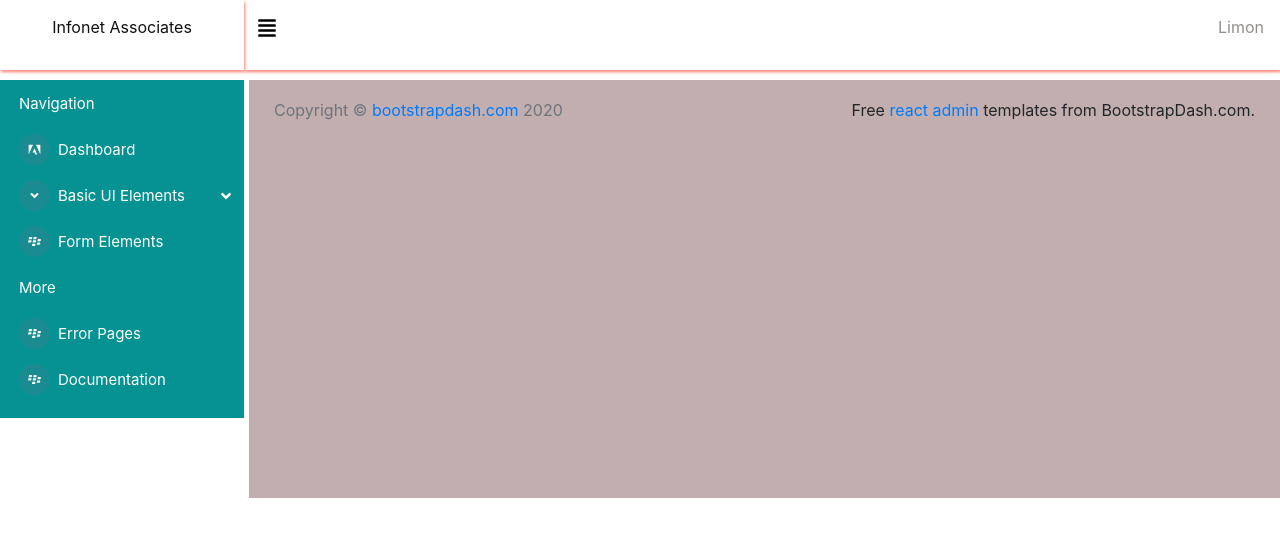
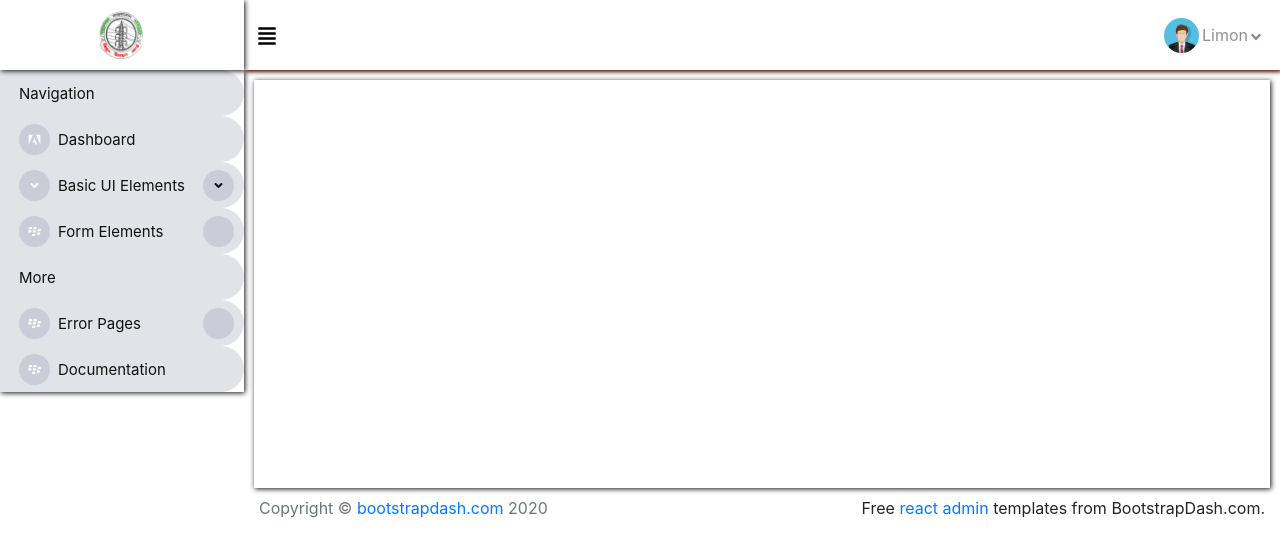
Before and after one commit to Limon-7/react-templete, a React (Create React App) app: page /admin in a window 1280 px wide. Shown: the top 556 px of the page. Built offline with nearby package versions, Linux system fonts and the light colour scheme.

Commit message:
fixed icon rotation

```diff
--- a/src/common/components/navbar/index.jsx
+++ b/src/common/components/navbar/index.jsx
@@ -1,6 +1,7 @@
 import React from "react";
 import { NavLink } from "react-router-dom";
 import {FaBars} from "react-icons/fa"
+import logo from "../../../assets/images/logo.png"
 
 import "./navbar.scss"
 
@@ -50,7 +51,7 @@ function Navbar() {
 	  <nav className="navbar-public">
 		 <div className='nav-center'>
         <div className='nav-header'>
-          {/* <img src={logo} className='logo' alt='logo' /> */}
+          <img src={logo} className='logo' alt='logo' />
           <button className='nav-toggle' onClick={toggleLinks}>
             <FaBars />
           </button>
--- a/src/features/adminPage/adminHeader/adminHeader.scss
+++ b/src/features/adminPage/adminHeader/adminHeader.scss
@@ -1,13 +1,27 @@
+.admin_header {
+	box-shadow: 1px 1px 5px #111;
 	.navbar-profile {
 		display: flex;
 		font-weight: 400;
 		align-items: center;
 		cursor: pointer;
 	}
-
+	.profile-img {
+		width: 35px;
+		height: 35px;
+		margin-right: 3px;
+	}
 	.dropdown-toggle::after {
 		display: none !important;
 	}
 	.navbar-profile .navbar-profile-name {
 		margin: 0 !important;
 	}
+	.profile-arrow {
+		transition: all 0.4s;
+	}
+	.show.dropdown .profile-arrow {
+		transform: rotate(180deg);
+		transition: all 0.4s;
+	}
+}
--- a/src/features/adminPage/adminHeader/index.jsx
+++ b/src/features/adminPage/adminHeader/index.jsx
@@ -1,7 +1,7 @@
 import React from "react";
 import { Dropdown } from "react-bootstrap";
 import { FaBars, FaAlignJustify ,FaAngleDown} from "react-icons/fa";
-import { Link } from "react-router-dom";
+import profile from "../../../assets/images/profile.jpg"
 
 import "./adminHeader.scss";
 function AdminHeader() {
@@ -16,7 +16,7 @@ function AdminHeader() {
   };
   return (
     <div className="navbar p-0 d-flex align-items-center admin_header h-100">
-      <ul className="d-flex align-items-center justify-content-between w-100">
+      <ul className="d-flex align-items-center justify-content-between w-100 p-0 m-0">
       <li className="d-none d-lg-block d-xl-block">
         <button
           className="navbar-toggler"
@@ -38,8 +38,11 @@ function AdminHeader() {
       <Dropdown  as="li" className="nav-item m-r-2 d-inline-block">
               <Dropdown.Toggle as="a" className="nav-link cursor-pointer no-caret">
                 <div className="navbar-profile">
-                  {/* <img className="img-xs rounded-circle" src={require('../../assets/images/faces/face15.jpg')} alt="profile" /> */}
-                  <p className="navbar-profile-name">Limon </p>
+                  <img className="rounded-circle profile-img" src={profile} alt="profile" />
+                  <span className="navbar-profile-name">Limon </span>
+                  <span className="profile-arrow">
+                  <FaAngleDown/>
+                  </span>
 
                 </div>
               </Dropdown.Toggle>
--- a/src/features/adminPage/adminPage.scss
+++ b/src/features/adminPage/adminPage.scss
@@ -5,12 +5,13 @@
 	&__sidebar {
 		height: 100%;
 		width: 244px;
-		margin-top: 80px;
-		background: rgb(6, 146, 146);
+		margin-top: 70px;
+		background: #fff;
 	}
 	&__main {
 		position: relative;
 		width: calc(100vw - 244px);
+
 		&__header {
 			position: fixed;
 			top: 0;
@@ -26,10 +27,12 @@
 }
 .content-wrapper {
 	margin-top: 80px;
-	margin-left: 5px;
+	margin-left: 10px;
+	margin-right: 10px;
 	padding: 10px;
-	background: rgb(194, 174, 174);
+	background: #fff;
 	min-height: 100%;
+	box-shadow: 1px 1px 5px #111;
 }
 
 // menu icon
@@ -55,6 +58,7 @@
 		}
 		&__main {
 			width: 100% !important;
+
 			&__header {
 				left: 70px;
 				width: calc(100% - 70px);
--- a/src/features/adminPage/adminSideBar/adminSidebar.jsx
+++ b/src/features/adminPage/adminSideBar/adminSidebar.jsx
@@ -2,6 +2,7 @@ import React from "react";
 import { Link, withRouter } from "react-router-dom";
 import { Collapse, Dropdown } from "react-bootstrap";
 import { FaAdobe, FaBlackberry, FaAngleDown } from "react-icons/fa";
+import logo from "../../../assets/images/logo.png"
 import "./adminSidebar.scss";
 
 class AdminSidebar extends React.Component {
@@ -55,8 +56,7 @@ class AdminSidebar extends React.Component {
       <nav className="sidebar sidebar-offcanvas">
         <div className="  d-lg-flex align-items-center justify-content-center fixed-sidebar">
           <a className="sidebar-brand brand-logo" href="index.html">
-            {/* <img src={require("../../assets/images/logo.svg")} alt="logo" /> */}
-            <p style={{ color: "#111" }}>Infonet Associates</p>
+            <img src={logo} alt="logo" />
           </a>
           <a className="sidebar-brand brand-logo-mini" href="index.html">
             {/* <img
@@ -66,81 +66,6 @@ class AdminSidebar extends React.Component {
           </a>
         </div>
         <ul className=" d-flex flex-column sidebar-content">
-          {/* <li className="nav-item profile">
-            <div className="profile-desc">
-              <div className="profile-pic">
-                <div className="count-indicator">
-                  <img
-                    className="img-xs rounded-circle "
-                    src={require("../../assets/images/faces/face15.jpg")}
-                    alt="profile"
-                  />
-                  <span className="count bg-success"></span>
-                </div>
-                <div className="profile-name">
-                  <h5 className="mb-0 font-weight-normal">Henry Klein</h5>
-                  <span>Gold Member</span>
-                </div>
-              </div>
-              <Dropdown alignRight>
-                <Dropdown.Toggle as="a" className="cursor-pointer no-caret">
-                  <i className="mdi mdi-dots-vertical"></i>
-                </Dropdown.Toggle>
-                <Dropdown.Menu className="sidebar-dropdown preview-list">
-                  <a
-                    href="!#"
-                    className="dropdown-item preview-item"
-                    onClick={(evt) => evt.preventDefault()}
-                  >
-                    <div className="preview-thumbnail">
-                      <div className="preview-icon bg-dark rounded-circle">
-                        <i className="mdi mdi-settings text-primary"></i>
-                      </div>
-                    </div>
-                    <div className="preview-item-content">
-                      <p className="preview-subject ellipsis mb-1 text-small">
-                        Account settings
-                      </p>
-                    </div>
-                  </a>
-                  <div className="dropdown-divider"></div>
-                  <a
-                    href="!#"
-                    className="dropdown-item preview-item"
-                    onClick={(evt) => evt.preventDefault()}
-                  >
-                    <div className="preview-thumbnail">
-                      <div className="preview-icon bg-dark rounded-circle">
-                        <i className="mdi mdi-onepassword  text-info"></i>
-                      </div>
-                    </div>
-                    <div className="preview-item-content">
-                      <p className="preview-subject ellipsis mb-1 text-small">
-                        Change Password
-                      </p>
-                    </div>
-                  </a>
-                  <div className="dropdown-divider"></div>
-                  <a
-                    href="!#"
-                    className="dropdown-item preview-item"
-                    onClick={(evt) => evt.preventDefault()}
-                  >
-                    <div className="preview-thumbnail">
-                      <div className="preview-icon bg-dark rounded-circle">
-                        <i className="mdi mdi-calendar-today text-success"></i>
-                      </div>
-                    </div>
-                    <div className="preview-item-content">
-                      <p className="preview-subject ellipsis mb-1 text-small">
-                        To-do list
-                      </p>
-                    </div>
-                  </a>
-                </Dropdown.Menu>
-              </Dropdown>
-            </div>
-          </li> */}
           <li className="nav-item nav-category">
             <span className="nav-link">Navigation</span>
           </li>
--- a/src/features/adminPage/adminSideBar/adminSidebar.scss
+++ b/src/features/adminPage/adminSideBar/adminSidebar.scss
@@ -1,3 +1,21 @@
+.sidebar {
+	.nav-item .nav-link {
+		display: flex;
+		align-items: center;
+		white-space: nowrap;
+		padding: 0.8rem 10px 0.8rem 1.188rem;
+		color: #111;
+		background: rgba(108, 114, 147, 0.2);
+		transition-duration: 0.45s;
+		transition-property: color;
+		-webkit-transition-property: color;
+		height: 46px;
+		border-radius: 0px 100px 100px 0px;
+		cursor: pointer;
+		font-size: 0.9375rem;
+		line-height: 1;
+	}
+}
 .fixed-sidebar {
 	position: fixed;
 	top: 0;
@@ -6,27 +24,16 @@
 	width: 70px;
 	background: #fff;
 	z-index: 111;
-  box-shadow: 1px 2px 3px salmon;
+	box-shadow: 1px 1px 5px #111;
 }
-.sidebar .nav-item .nav-link {
-  display: flex;
-  align-items: center;
-  white-space: nowrap;
-  padding: 0.8rem 10px 0.8rem 1.188rem;
-  color: #6c7293;
-  transition-duration: 0.45s;
-  transition-property: color;
-  -webkit-transition-property: color;
-  height: 46px;
-  border-radius: 0px 100px 100px 0px;
-  cursor: pointer;
+.sidebar {
+	box-shadow: 1px 1px 5px #111;
 }
-.sidebar .nav-item .nav-link {
-  color: #fff;
-  display: flex;
-  font-size: 0.9375rem;
-  line-height: 1;
+.sidebar-brand img {
+	width: 50px;
+	height: 50px;
 }
+
 .sidebar
 	:not(.sub-menu)
 	> .nav-item:hover:not(.nav-category):not(.account-dropdown)
@@ -35,7 +42,7 @@
 	color: #ffffff;
 }
 .sidebar .nav-item.active > .nav-link {
-  background: #0f1015;
+	background: #a6a9b6;
 	position: relative;
 }
 .sidebar .nav-item.active > .nav-link:before {
@@ -77,10 +84,26 @@
 }
 
 .sidebar .nav-item .nav-link .menu-arrow {
+	// line-height: 1;
+	// font-size: 1rem;
+	// margin-left: auto;
+	// color: #fff;
+	// transition: all 0.4s;
+	margin-left: auto;
+	font-size: 0.8125rem;
 	line-height: 1;
-  font-size: 1rem;
-  margin-left: auto;
-  color: #fff;
+	background: rgba(108, 114, 147, 0.2);
+	width: 31px;
+	height: 31px;
+	border-radius: 100%;
+	display: flex;
+	align-items: center;
+	justify-content: center;
+	color: #111;
+}
+.sidebar .nav-item .nav-link.menu-expanded .menu-arrow {
+	transform: rotate(180deg);
+	transition: all 0.4s;
 }
 .sidebar .nav.sub-menu {
 	margin-bottom: 0;
@@ -98,7 +121,6 @@
 	}
 	.sidebar-icon-only .fixed-sidebar {
 		width: 70px;
-    background-color: black;
 	}
 	.sidebar-icon-only .nav-item .collapse,
 	.sidebar-icon-only .nav-item .collapsing {
@@ -166,6 +188,5 @@
 
 	.sidebar-icon-only .fixed-sidebar {
 		width: 70px;
-    background-color: black;
 	}
 }
--- a/src/features/adminPage/index.jsx
+++ b/src/features/adminPage/index.jsx
@@ -45,8 +45,8 @@ function AdminPage() {
             <Route path="/admin/menu2" component={Menu2} />
             <Route path="/admin/menu3" component={Menu3} />
           </Switch>
+        </div>
           <AdminFooter />
-        </div>
       </div>
     </div>
   );
```
Also changed, not shown: src/assets/images/logo.png (added), src/assets/images/profile.jpg (added). Lines whose indentation alone changed are shown as unchanged.
